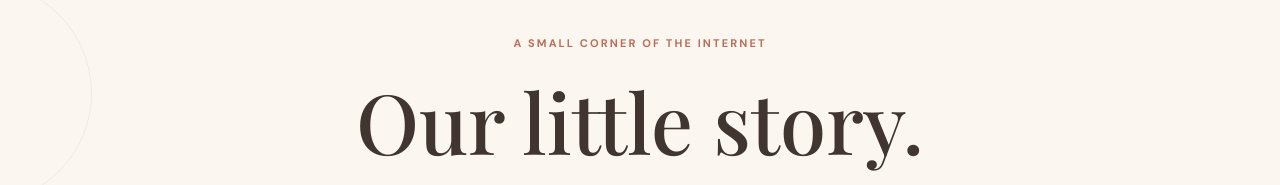
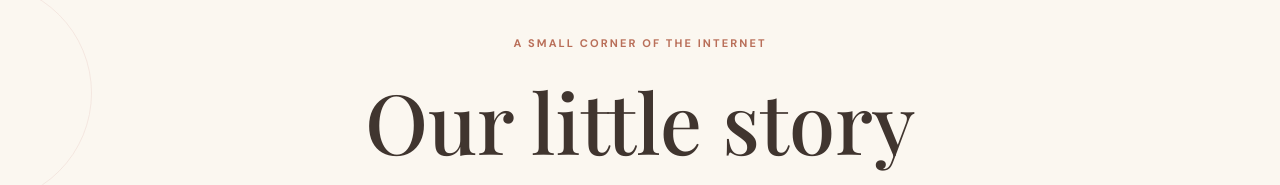
Before and after one commit to SAITEJANALLURI/anushaxteja, a plain HTML site: page index.html in a window 1280 px wide. Shown: the part 123-308 px from the top of the page. Drawn offline with nearby package versions, Linux system fonts and the light colour scheme.

Commit message:
removed periods

```diff
--- a/index.html
+++ b/index.html
@@ -35,7 +35,7 @@
   <section class="hero">
     <div class="container reveal">
       <div class="eyebrow" data-i18n="home.eyebrow">A small corner of the internet</div>
-      <h1 data-i18n="home.title">Our little story.</h1>
+      <h1 data-i18n="home.title">Our little story</h1>
       <p class="lead" data-i18n="home.lead">A few conversations, a few smiles, and the lovely possibility of many more. A little space to collect the things we’ve discovered so far — and the things still waiting to happen.</p>
       <div class="duo-stage" aria-label="Anusha Dentistry and Teja Software Engineering 2D illustration">
         <div class="duo-node anusha-node">
```
Also changed, not shown: our-story.html (+1 -1 lines).
